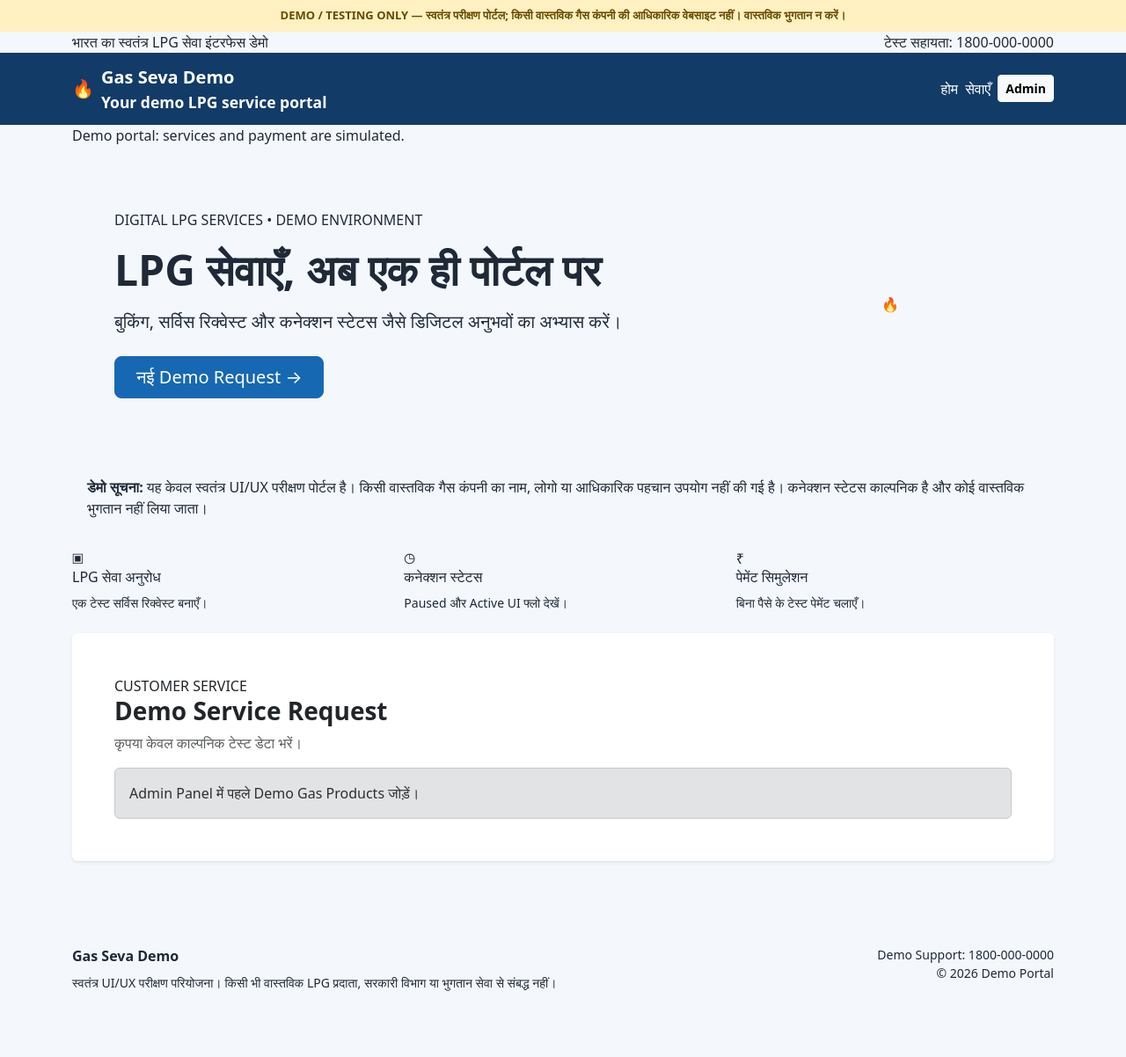
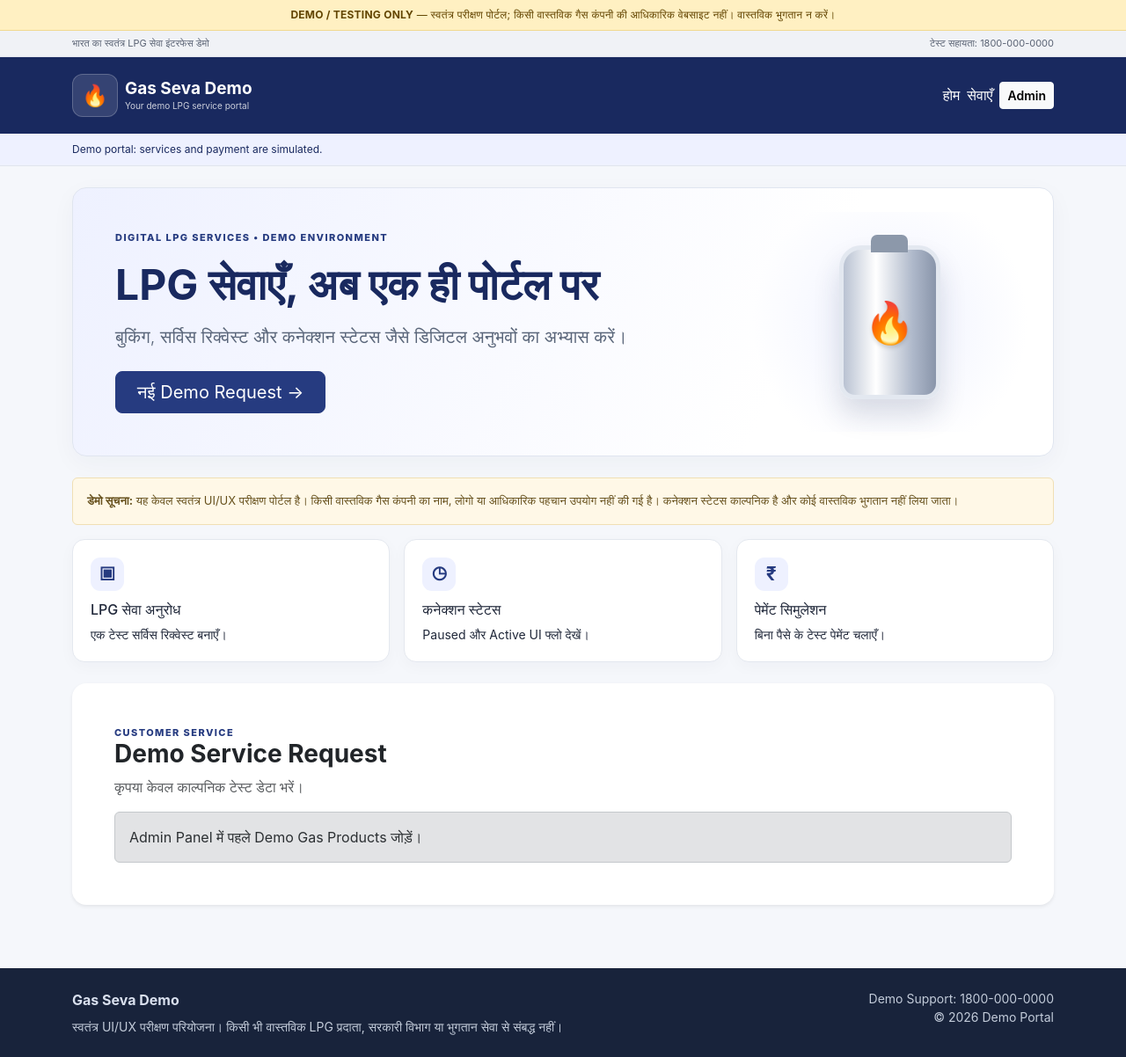
Before and after one commit to pk8873/13-11-2026, a Django app: page / in a window 1280 px wide. Shown: the whole page at 88% size. Before the commit the page ends 1127 px from the top, so only its background shows below. Run offline with Django 5.2, Linux system fonts and the light colour scheme; data comes from the database, SQL or seed files in the repository; data that the repository does not hold is empty.

Commit message:
Add admin-configurable independent demo portal themes and polished Indian utility-style UI

```diff
--- a/static/portal/site.css
+++ b/static/portal/site.css
@@ -1,2 +1,11 @@
-:root{--navy:#123b67;--blue:#1768b3}
-body{background:#f4f7fb;color:#1f2937}.demo-banner{background:#fff1c2;color:#674b00;text-align:center;padding:8px 12px;font-size:13px;font-weight:700}.topbar{background:var(--navy)}.hero{background:linear-gradient(120deg,#e7f2ff,#fff);border:1px solid #d8e8fb}.btn-primary{background:var(--blue);border-color:var(--blue)}.qr-image{max-width:280px;max-height:280px;object-fit:contain;border:1px solid #ddd;padding:8px;border-radius:12px;background:#fff}
+:root{--brand:#263b80;--brand-dark:#19295f;--brand-soft:#eef1ff;--accent:#e5a329;--ink:#20283a;--muted:#687386}
+.theme-indigo{--brand:#263b80;--brand-dark:#19295f;--brand-soft:#eef1ff;--accent:#e5a329}
+.theme-saffron{--brand:#a64b18;--brand-dark:#71300f;--brand-soft:#fff3e9;--accent:#e3a52f}
+.theme-green{--brand:#176747;--brand-dark:#104832;--brand-soft:#eaf7f0;--accent:#e1a72d}
+.theme-blue{--brand:#075b91;--brand-dark:#063d63;--brand-soft:#eaf5fc;--accent:#e5a329}
+*{box-sizing:border-box}body{background:#f5f7fb;color:var(--ink);font-family:Inter,system-ui,-apple-system,"Segoe UI",sans-serif}
+.demo-banner{background:#fff0c2;color:#624500;text-align:center;padding:8px 12px;font-size:12px;letter-spacing:.02em;border-bottom:1px solid #f1d98e}
+.utility-strip{background:#f0f2f6;color:#596273;font-size:11px;padding:6px 0;border-bottom:1px solid #e1e5ed}
+.topbar{background:var(--brand-dark);padding:14px 0}.navbar-brand{font-size:19px;line-height:1.15}.brand-mark{background:#ffffff20;border:1px solid #ffffff35;border-radius:12px;padding:10px;font-size:24px}.brand-subtitle{font-size:10px;font-weight:400;opacity:.78;margin-top:4px}.announcement{background:var(--brand-soft);color:var(--brand-dark);font-size:12px;padding:9px 0;border-bottom:1px solid #e1e5ed}
+.hero-panel{background:linear-gradient(115deg,var(--brand-soft),#fff 72%);border:1px solid #e0e5ef;box-shadow:0 8px 28px #1b2b4a0a}.eyebrow,.section-kicker{font-size:11px;font-weight:800;letter-spacing:.13em;color:var(--brand)}.hero-panel h1{color:var(--brand-dark);max-width:680px}.hero-panel .lead{color:#596579;max-width:600px}.hero-art{min-height:250px;background:radial-gradient(circle at center,var(--brand-soft),transparent 70%)}.cylinder-art{height:175px;width:115px;border-radius:25px 25px 18px 18px;background:linear-gradient(90deg,#b9c2d2,#fff 35%,#aeb8ca 75%,#8995aa);box-shadow:0 18px 30px #24314a25;display:flex;align-items:center;justify-content:center;position:relative;border:5px solid #e3e8f0}.cylinder-art:before{content:"";position:absolute;top:-17px;width:42px;height:20px;border-radius:7px 7px 0 0;background:#8c98aa}.cylinder-art span{font-size:46px;filter:drop-shadow(0 3px 2px #0002)}
+.btn-primary{background:var(--brand);border-color:var(--brand)}.btn-primary:hover{background:var(--brand-dark);border-color:var(--brand-dark)}.demo-alert{background:#fff8e7;border:1px solid #f0dfb4;color:#66501c;font-size:13px}.service-tile{background:#fff;border:1px solid #e4e8ef;border-radius:14px;padding:20px;box-shadow:0 5px 18px #1c2a4508}.service-icon{width:38px;height:38px;display:grid;place-items:center;background:var(--brand-soft);color:var(--brand);border-radius:11px;font-size:21px;font-weight:700;margin-bottom:12px}.form-panel{border-radius:16px}.form-control,.form-select{border-color:#d8deea;padding:11px 13px}.form-control:focus,.form-select:focus{border-color:var(--brand);box-shadow:0 0 0 .2rem color-mix(in srgb,var(--brand) 15%,transparent)}.site-footer{background:#18233b;color:#d9e0ee}.site-footer p{color:#aeb9cc}.site-footer .small{color:#c3ccda}
```
